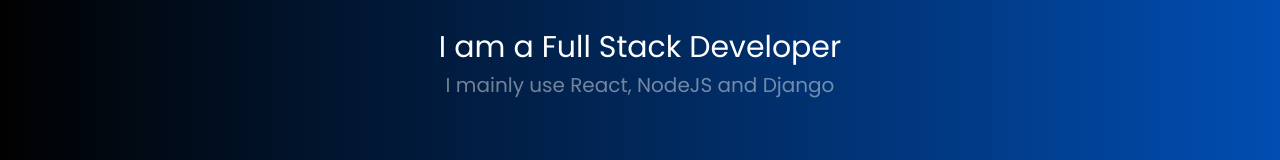
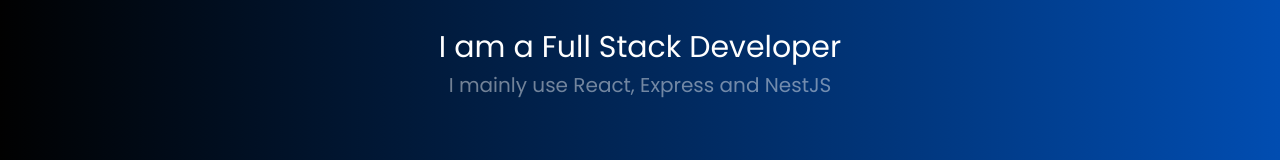
Before and after one commit to AkshayJ0shi/portfolio, a React (Create React App) app: page / in a window 1280 px wide. Shown: the part 311-471 px from the top of the page. Built offline with nearby package versions, Linux system fonts and the light colour scheme.

Commit message:
change main skills

```diff
--- a/src/components/Main.jsx
+++ b/src/components/Main.jsx
@@ -21,7 +21,7 @@ const Main = () => {
           <img src={psqlLogo} className="App-logo psql-logo" alt="logo" />
           <div className="line anim-typewriter">Hi, I am Akshay</div>
           <div className="line2 fadeIn">I am a Full Stack Developer</div>
-          <div className="line3 fadeIn">I mainly use React, NodeJS and Django</div>
+          <div className="line3 fadeIn">I mainly use React, Express and NestJS</div>
           <div className="line4 ">Check out my Projects</div>
         </div>
       </div>
```
